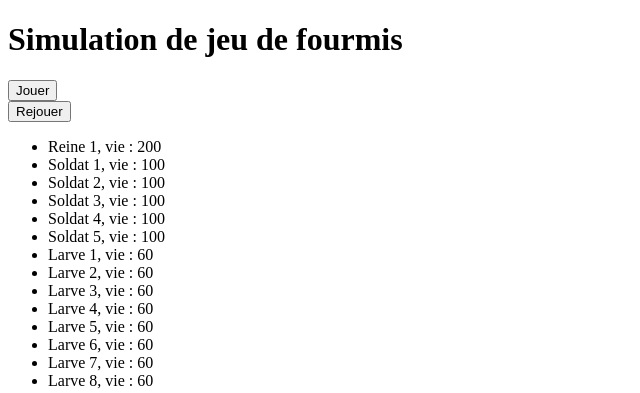
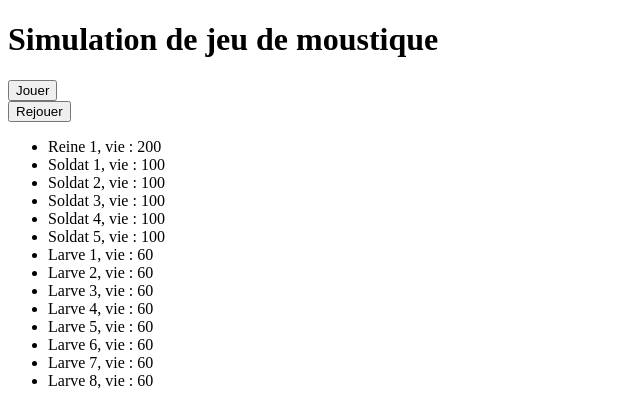
Before and after one commit to abdelmoumen-mallem/test_thallaseo, a PHP site: page / in a window 1280 px wide. Shown: the top 393 px of the page, without its empty margins (0-640 px from the left). Run offline with PHP 8.4, Linux system fonts and the light colour scheme.

Commit message:
Correction libelle titre

```diff
--- a/index.php
+++ b/index.php
@@ -7,7 +7,7 @@
 </head>
 
 <body>
-    <h1>Simulation de jeu de fourmis</h1>
+    <h1>Simulation de jeu de moustique</h1>
 
     <!--Bouton jourer-->
     <form method="post">
```
